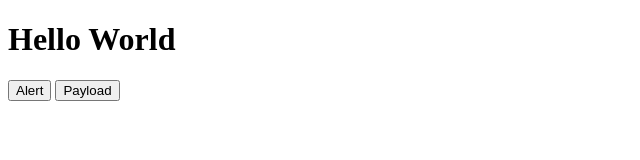
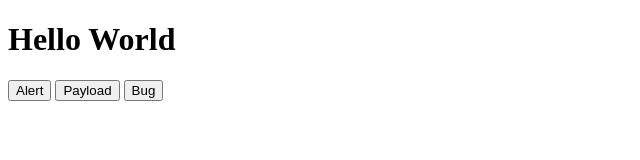
Before and after one commit to mohammadturaabrb/rollbarjs-mt, a plain HTML site: page index.html in a window 1280 px wide. Shown: the full height of the page, 0-640 px from the left. Drawn offline with Linux system fonts and the light colour scheme.

Commit message:
fix  https://rollbar.com/mohammad-turaab/RollbarJS/items/14/

```diff
--- a/index.html
+++ b/index.html
@@ -41,6 +41,6 @@
     <h1>Hello World</h1>
     <button onclick="alertButton()">Alert</button>
     <button onclick="testPayload()">Payload</button>
-    <!-- <button onclick="testBug()">Bug</button> -->
+    <button>Bug</button>
   </body>
 </html>
```
